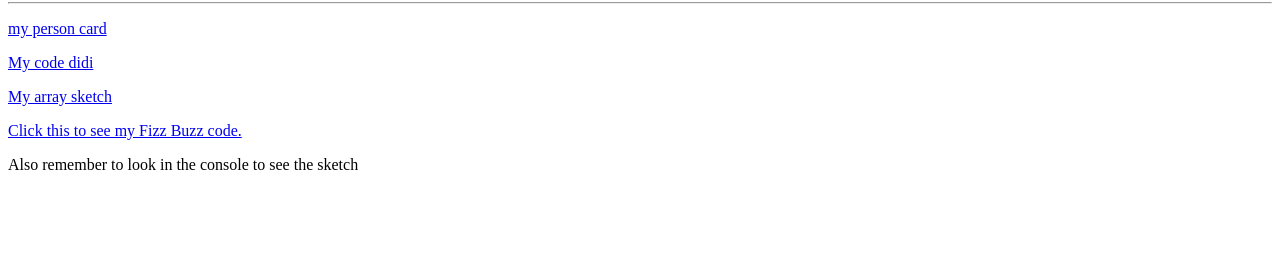
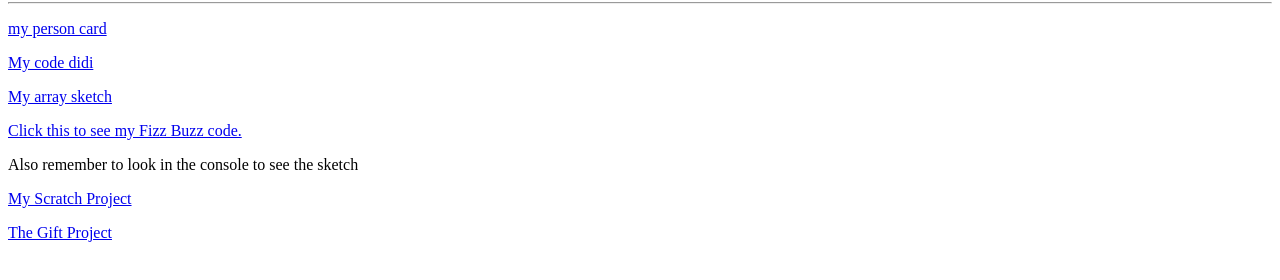
Before and after one commit to carolinekaplin/carolinekaplin.github.io, a plain HTML site: page projects.html in a window 1280 px wide. Shown: the part 78-358 px from the top of the page. Drawn offline with Linux system fonts and the light colour scheme.

Commit message:
update projects

```diff
--- a/projects.html
+++ b/projects.html
@@ -12,6 +12,8 @@
 	<a href="squares.html"><p>My code didi</p></a>
 	<a href="arrays.html"><p>My array sketch</p></a>
 	<a href="javascript.html"><p>Click this to see my Fizz Buzz code.</p></a><p> Also remember to look in the console to see the sketch</p>
+	<a href="https://scratch.mit.edu/projects/336933402/editor"><p>My Scratch Project</p></a>
+	<a href="forellie.html"><p>The Gift Project</p></a>
 
 </body>
 </html>
```
Also changed, not shown: forellie.html (+2 -1 lines), img/manwithdog.jpg (added).
